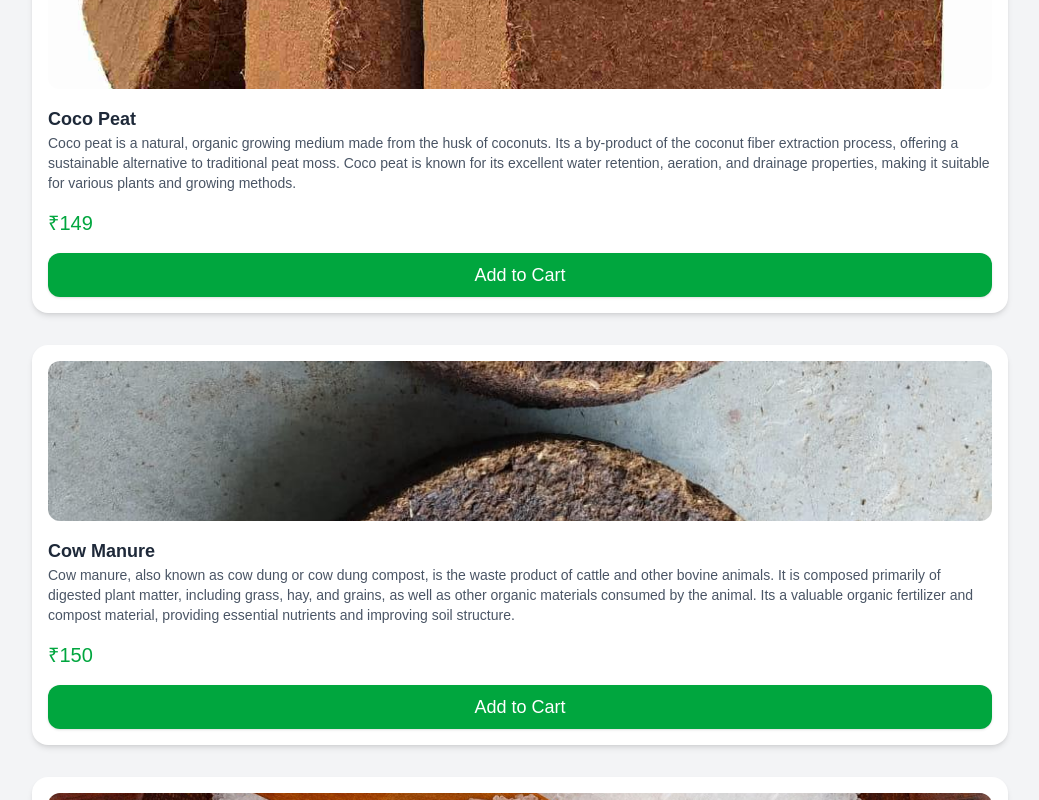
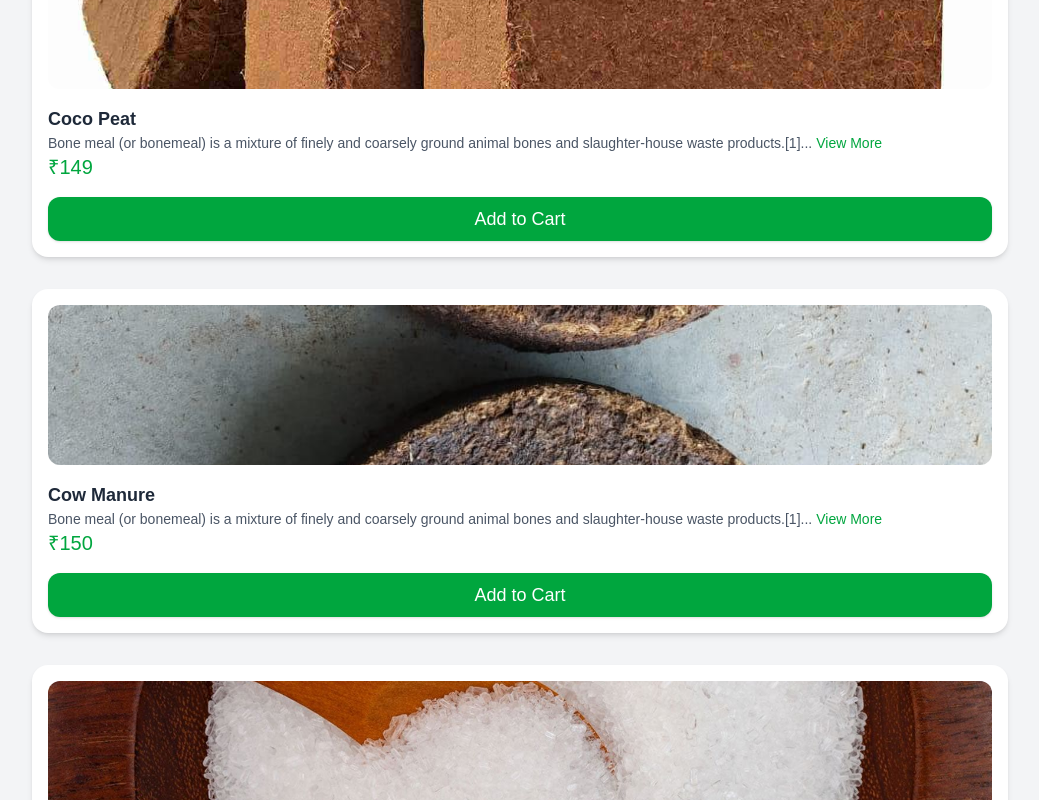
Before and after one commit to mehulsharma314/Shivagreen, a React (Vite) app in the folder frontend/: page /product/1 in a window 1280 px wide. Shown: the part 1960-2760 px from the top of the page, without its empty margins (120-1159 px from the left). Built offline with nearby package versions, Linux system fonts and the light colour scheme; no server answers; a web font is replaced by a local one.

Commit message:
updated you may also like

```diff
--- a/frontend/src/ProductDetails.jsx
+++ b/frontend/src/ProductDetails.jsx
@@ -192,7 +192,15 @@ const ProductDetails = () => {
 
                             {/* Product Details */}
                             <h4 className="text-lg font-semibold text-gray-800">{suggestedProduct.name}</h4>
-        <p className="text-sm text-gray-600 mb-4">{suggestedProduct.description}</p>
+                            <p className="text-gray-600 text-sm">
+                                {product.description.split(' ').slice(0, 18).join(' ')}...
+                                <button
+                                    onClick={() => navigate(`/product/${product.id}`)}
+                                    className="text-green-600 font-medium hover:underline ml-1 cursor-pointer"
+                                >
+                                    View More
+                                </button>
+                            </p>
                             <p className="text-xl text-green-600 mb-4">₹{suggestedProduct.priceOptions[Object.keys(suggestedProduct.priceOptions)[0]]}</p>
 
                             {/* Add to Cart Button */}
```
Lines whose indentation alone changed are shown as unchanged.
